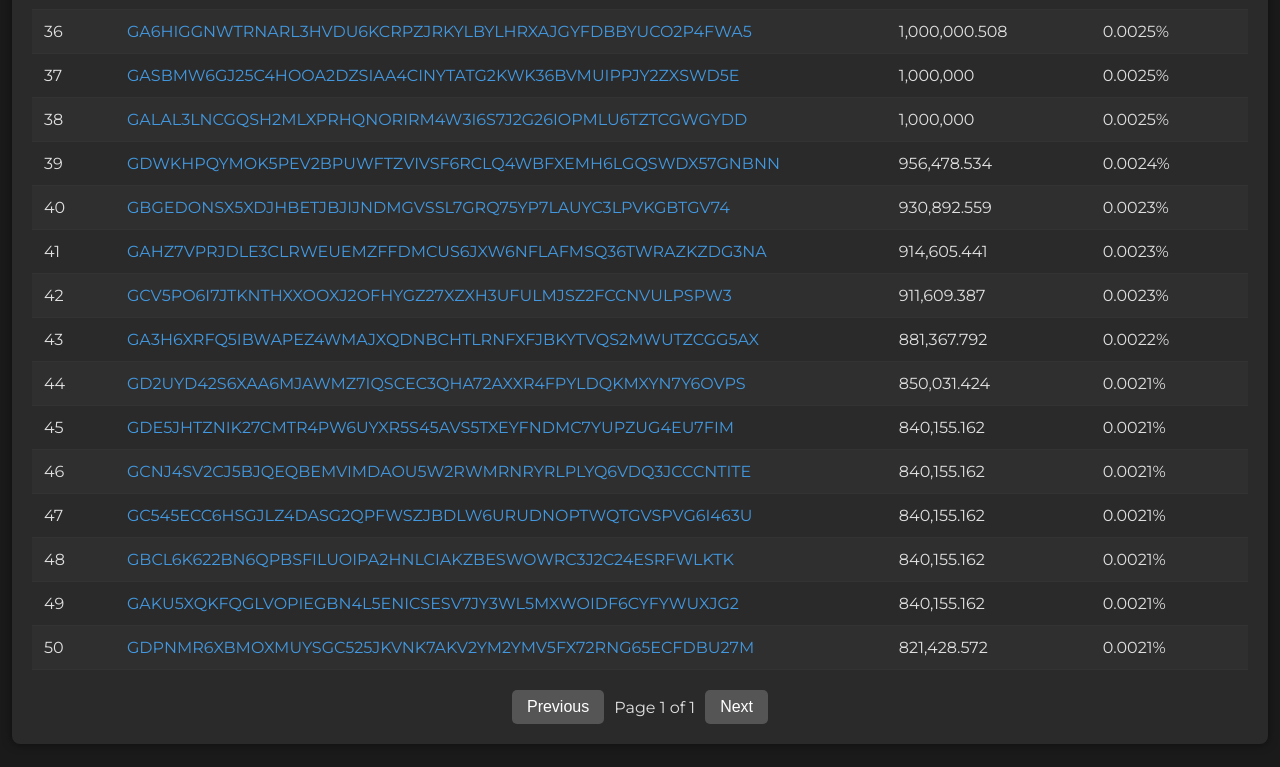
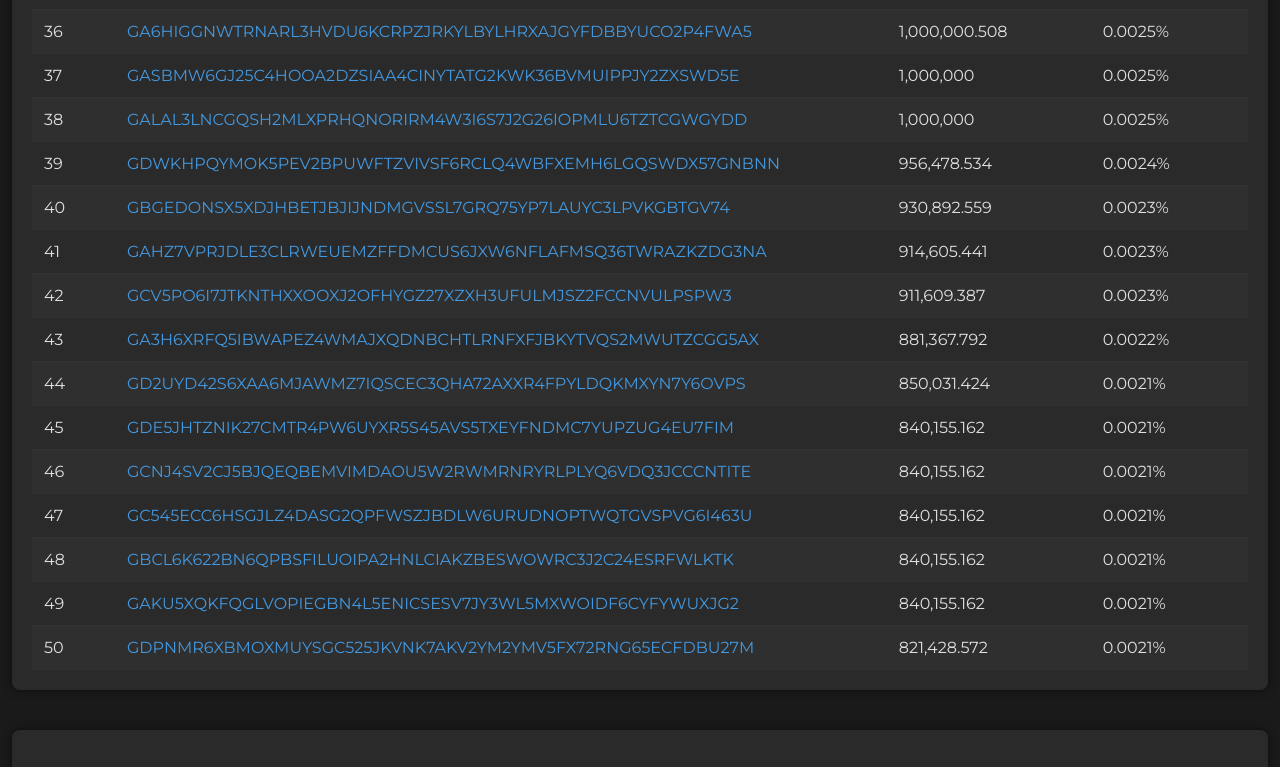
Before and after one commit to CBPAY-stats/CBPAY_stats, a plain HTML site: page index.html in a window 1280 px wide. Shown: the part 2007-2774 px from the top of the page. Drawn offline with Linux system fonts and the light colour scheme.

Commit message:
Remove total holders count and pagination from index.html

```diff
--- a/index.html
+++ b/index.html
@@ -180,30 +180,6 @@
         table td a:hover {
             text-decoration: underline;
         }
-        .pagination {
-            display: flex;
-            justify-content: center;
-            align-items: center;
-            margin-top: 20px;
-            gap: 10px;
-        }
-        .pagination button {
-            background-color: #4299e1;
-            color: #fff;
-            border: none;
-            padding: 8px 15px;
-            border-radius: 5px;
-            cursor: pointer;
-            font-size: 1em;
-        }
-        .pagination button:disabled {
-            background-color: #555;
-            cursor: not-allowed;
-        }
-        .pagination span {
-            font-size: 1em;
-            color: #e0e0e0;
-        }
         .loading-overlay {
             position: fixed;
             top: 0;
@@ -320,7 +296,7 @@
     </div>
 
     <div class="container">
-        <div class="total-holders">Top 50 Holders: <span id="total-holders-count">Loading...</span></div>
+        <div class="total-holders">Top 50 Holders</div>
         <div class="controls">
             <input type="text" id="search-input" placeholder="Search by address...">
             <select id="sort-select">
@@ -345,11 +321,6 @@
                 </tbody>
             </table>
         </div>
-        <div class="pagination">
-            <button id="prev-page">Previous</button>
-            <span id="page-info">Page 1 of 1</span>
-            <button id="next-page">Next</button>
-        </div>
     </div>
 
     <div class="large-transactions-section">
@@ -364,8 +335,6 @@
         let marketData = {};
         let largeTransactions = [];
         let filteredData = [];
-        let currentPage = 1;
-        const itemsPerPage = 50;
 
         // Auto-refresh every hour
         setInterval(() => {
@@ -416,9 +385,6 @@
                 document.getElementById("price").textContent = `$${marketData.price_usd.toFixed(8)}`;
             }
 
-            // Update top 50 holders count
-            document.getElementById('total-holders-count').textContent = holdersData.length.toLocaleString();
-
             // Update large transactions
             updateLargeTransactions();
 
@@ -463,20 +429,16 @@
 
         function updateTable() {
             const tbody = document.getElementById('holders-table-body');
-            const totalPages = Math.ceil(filteredData.length / itemsPerPage);
-            const startIndex = (currentPage - 1) * itemsPerPage;
-            const endIndex = startIndex + itemsPerPage;
-            const pageData = filteredData.slice(startIndex, endIndex);
 
-            if (pageData.length === 0) {
+            if (filteredData.length === 0) {
                 tbody.innerHTML = '<tr><td colspan="4" style="text-align: center;">No data found</td></tr>';
                 return;
             }
 
             const totalSupply = holdersData.reduce((sum, holder) => sum + holder.balance, 0);
 
-            tbody.innerHTML = pageData.map((holder, index) => {
-                const rank = startIndex + index + 1;
+            tbody.innerHTML = filteredData.map((holder, index) => {
+                const rank = index + 1;
                 const percentage = ((holder.balance / totalSupply) * 100).toFixed(4);
                 return `
                     <tr>
@@ -487,11 +449,6 @@
                     </tr>
                 `;
             }).join('');
-
-            // Update pagination
-            document.getElementById('page-info').textContent = `Page ${currentPage} of ${totalPages}`;
-            document.getElementById('prev-page').disabled = currentPage === 1;
-            document.getElementById('next-page').disabled = currentPage === totalPages;
         }
 
         function sortData(criteria) {
@@ -509,7 +466,6 @@
                     filteredData.sort((a, b) => b.address.localeCompare(a.address));
                     break;
             }
-            currentPage = 1;
             updateTable();
         }
 
@@ -521,7 +477,6 @@
                     holder.address.toLowerCase().includes(searchTerm.toLowerCase())
                 );
             }
-            currentPage = 1;
             updateTable();
         }
 
@@ -534,21 +489,6 @@
             sortData(e.target.value);
         });
 
-        document.getElementById('prev-page').addEventListener('click', () => {
-            if (currentPage > 1) {
-                currentPage--;
-                updateTable();
-            }
-        });
-
-        document.getElementById('next-page').addEventListener('click', () => {
-            const totalPages = Math.ceil(filteredData.length / itemsPerPage);
-            if (currentPage < totalPages) {
-                currentPage++;
-                updateTable();
-            }
-        });
-
         // Load data on page load
         loadData();
     </script>
```
